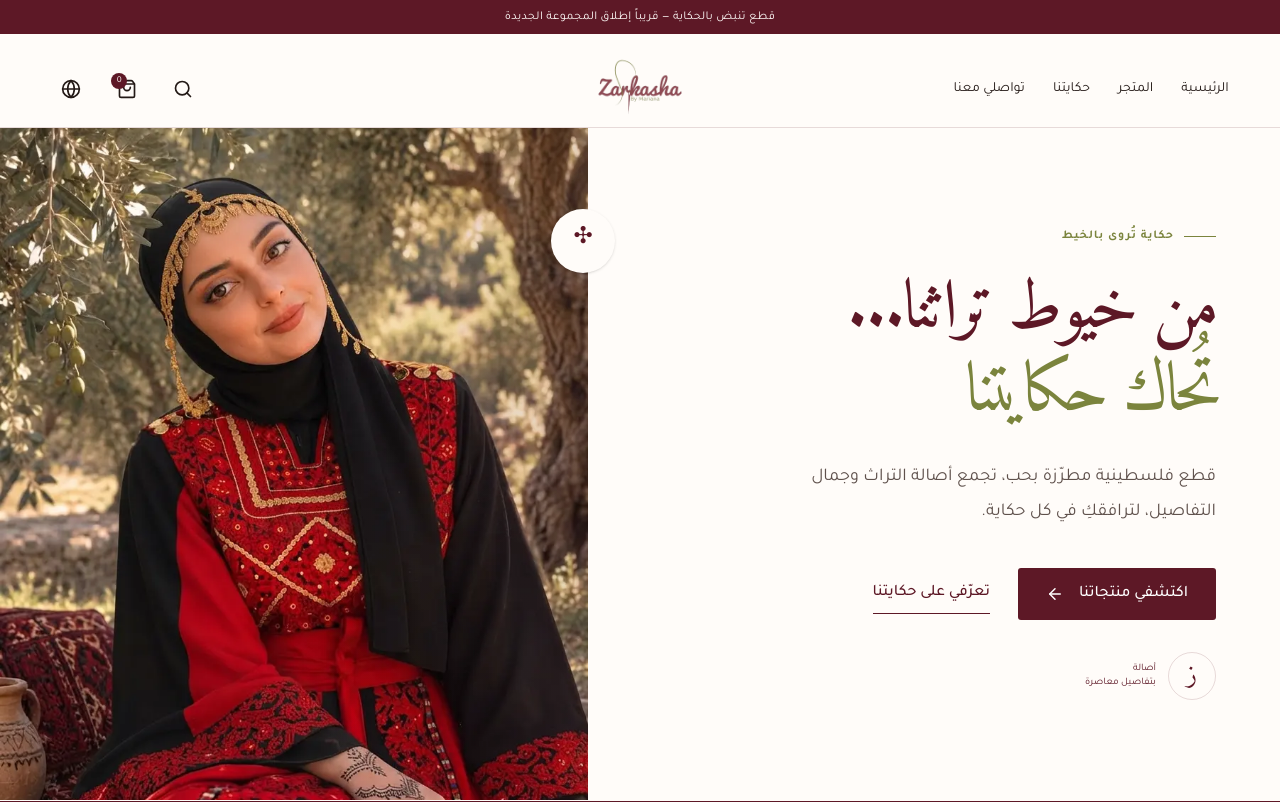
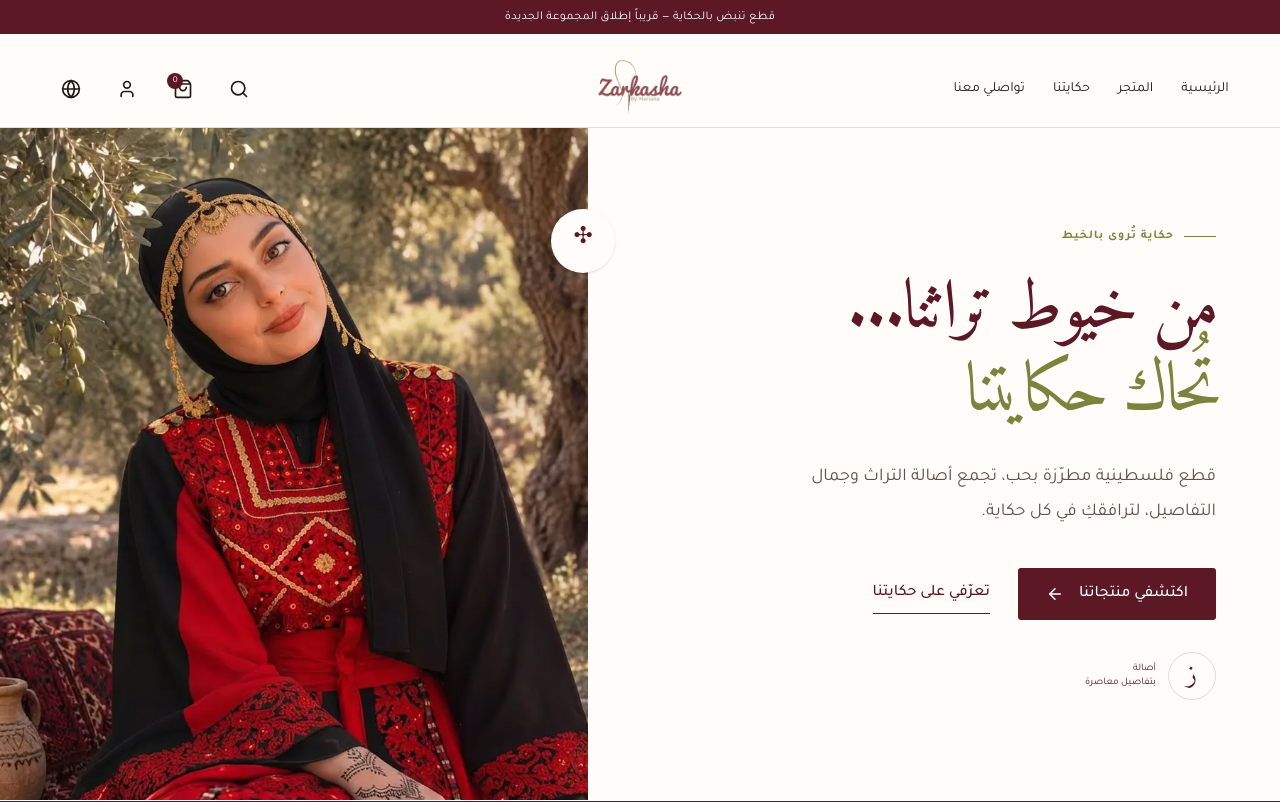
Before and after one commit to mriana9/zarkasha-v1, a Next.js app: page /ar in a window 1280 px wide. Shown: the top 802 px of the page. Built offline with nearby package versions, Linux system fonts and the light colour scheme.

Commit message:
feat: add user login link to HeaderActions and improve button accessibility

```diff
--- a/components/layout/HeaderActions.tsx
+++ b/components/layout/HeaderActions.tsx
@@ -1,7 +1,8 @@
 "use client";
 
-import { Search, ShoppingBag, Globe } from "lucide-react";
+import { Search, ShoppingBag, Globe, User } from "lucide-react";
 import { usePathname, useRouter } from "next/navigation";
+import Link from "next/link";
 
 interface HeaderActionsProps {
   onOpenSearch: () => void;
@@ -32,7 +33,7 @@ export function HeaderActions({
     <div className="flex items-center justify-self-end gap-2 md:gap-4">
       <button
         onClick={onOpenSearch}
-        className="w-10 h-10 flex items-center justify-center rounded-full hover:bg-beige/40 transition-colors"
+        className="w-10 h-10 flex items-center justify-center rounded-full hover:bg-beige/40 transition-colors cursor-pointer"
         aria-label={dict.ariaSearch}
       >
         <Search className="w-5 h-5 text-[#231916]" />
@@ -40,7 +41,7 @@ export function HeaderActions({
 
       <button
         onClick={onOpenCart}
-        className="relative w-10 h-10 flex items-center justify-center rounded-full hover:bg-beige/40 transition-colors"
+        className="relative w-10 h-10 flex items-center justify-center rounded-full hover:bg-beige/40 transition-colors cursor-pointer"
         aria-label={dict.ariaCart}
       >
         <ShoppingBag className="w-5 h-5 text-[#231916]" />
@@ -49,9 +50,18 @@ export function HeaderActions({
         </span>
       </button>
 
+      <Link
+        href={`/${locale}/login`}
+        className="w-10 h-10 flex items-center justify-center rounded-full hover:bg-beige/40 transition-colors"
+        aria-label="User login"
+        title={locale === "ar" ? " تسجيل دخول" : "User login"}
+      >
+        <User className="w-5 h-5 text-[#231916]" />
+      </Link>
+
       <button
         onClick={handleLanguageSwitch}
-        className="w-10 h-10 flex items-center justify-center rounded-full hover:bg-beige/40 transition-colors font-tajawal text-xs font-medium text-[#231916]"
+        className="w-10 h-10 flex items-center justify-center rounded-full hover:bg-beige/40 transition-colors font-tajawal text-xs font-medium text-[#231916] cursor-pointer"
         aria-label="Switch Language"
         title={locale === "ar" ? "Switch to English" : "التحويل للغة العربية"}
       >
--- a/middleware.ts
+++ b/middleware.ts
@@ -6,6 +6,14 @@ const defaultLocale = "ar";
 
 export function middleware(request: NextRequest) {
   const { pathname } = request.nextUrl;
+
+  const isAdminRoute = pathname.includes("/admin");
+
+  if (isAdminRoute) {
+    const localeMatch = pathname.match(/^\/(ar|en)(\/|$)/);
+    const locale = localeMatch ? localeMatch[1] : defaultLocale;
+    return NextResponse.redirect(new URL(`/${locale}`, request.url));
+  }
 
   const pathnameHasLocale = locales.some(
     (locale) => pathname.startsWith(`/${locale}/`) || pathname === `/${locale}`,
```
